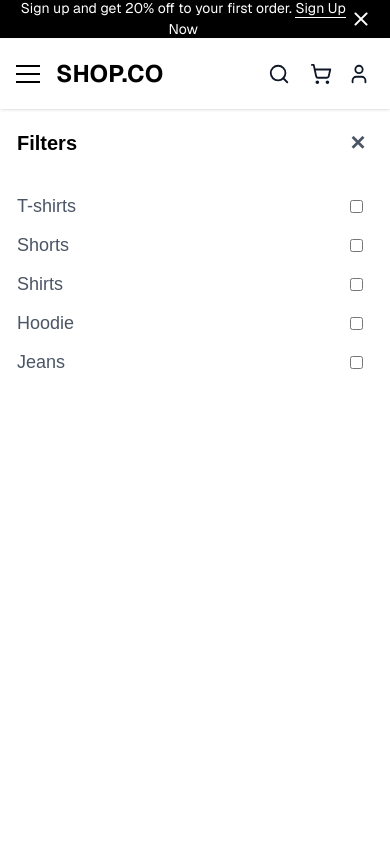
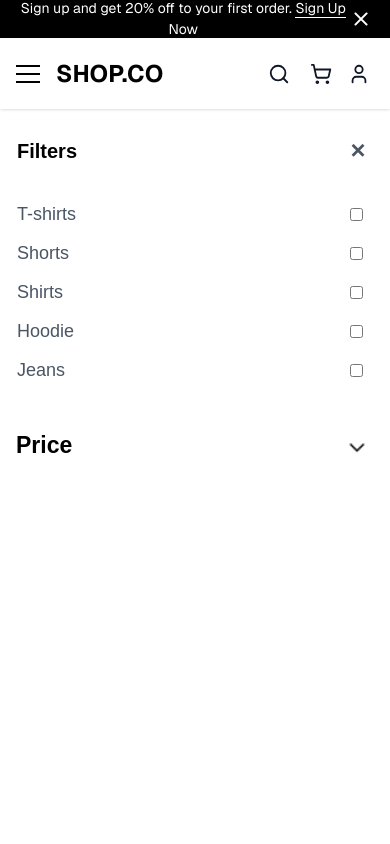
Before and after one commit to Lashagorakudashvili/clothes-shop, a Next.js app: page /Casual in a window 390 px wide. Both pictures are taken after a click on the button 357 px from the left and 196 px from the top of the page. Shown: the top 844 px of the page. Built offline with nearby package versions, Linux system fonts and the light colour scheme.

Commit message:
price range added (+ some fixes)

```diff
--- a/package.json
+++ b/package.json
@@ -9,13 +9,15 @@
     "lint": "next lint"
   },
   "dependencies": {
+    "@babel/runtime": "^7.27.6",
     "@popperjs/core": "^2.11.8",
     "bootstrap": "^5.3.6",
     "lucide-react": "^0.510.0",
     "next": "15.3.2",
     "react": "^19.0.0",
     "react-dom": "^19.0.0",
-    "react-icons": "^5.5.0"
+    "react-icons": "^5.5.0",
+    "react-slider": "^2.0.6"
   },
   "devDependencies": {
     "@eslint/eslintrc": "^3",
@@ -23,6 +25,7 @@
     "@types/node": "^20",
     "@types/react": "^19",
     "@types/react-dom": "^19",
+    "@types/react-slider": "^1.3.6",
     "tailwindcss": "^4",
     "typescript": "^5"
   }
--- a/src/app/[category]/page.tsx
+++ b/src/app/[category]/page.tsx
@@ -5,6 +5,7 @@ import { usePathname } from 'next/navigation';
 import Link from 'next/link';
 import React, { useEffect, useRef, useState } from "react";
 import Image from "next/image";
+import ReactSlider from 'react-slider';
 
 
 export default function CategoryPage() {
@@ -14,7 +15,8 @@ export default function CategoryPage() {
   const [isFilterOpen, setIsFilterOpen] = useState(false);
 
 
-{/* ///////////// mobile filter (no scroll when filters open) ////////////// */}
+{/* ///////////// mobile filter ////////////// */}
+  {/* ///////////// no scroll when filters open ////////////// */}
   const panelRef = useRef<HTMLDivElement>(null);
 
     useEffect(() => {
@@ -27,6 +29,7 @@ const panelRef = useRef<HTMLDivElement>(null);
       if (isFilterOpen) {
         document.addEventListener('mousedown', handleClickOutside);
         document.body.style.overflow = 'hidden';
+
       }
       else {
         document.body.style.overflow = '';
@@ -37,7 +40,23 @@ const panelRef = useRef<HTMLDivElement>(null);
         document.body.style.overflow = '';
       };
     }, [isFilterOpen, setIsFilterOpen]);
-{/* ///////////// mobile filter (no scroll when filters open) ////////////// */}
+  {/* ///////////// no scroll when filters open ////////////// */}
+
+
+  {/* ///////////// mobile price dropdown  ////////////// */}
+  const [isPriceDropDownOpen, setisPriceDropDownOpen] = useState(false);
+
+  const togglePriceDropdown = () => {
+    setisPriceDropDownOpen(prev => !prev);
+  }
+
+
+
+  {/* ///////////// mobile price dropdown  ////////////// */}
+
+
+
+{/* ///////////// mobile filter ////////////// */}
 
 
   return (
@@ -49,7 +68,7 @@ const panelRef = useRef<HTMLDivElement>(null);
 
 
       {/* ///////////// mobile filter ////////////// */}
-      <section className="relative container block md:hidden">
+      <section  id='' className="relative container md:hidden">
         <div className="flex justify-between items-center px-[0.8rem] mt-[12px]">
           <div>
             <span className="text-black font-bold text-[24px]">{category}</span>
@@ -58,6 +77,7 @@ const panelRef = useRef<HTMLDivElement>(null);
             </span>
           </div>
 
+          {/* filter button */}
           <button onClick={() => setIsFilterOpen(true)}>
             <Image
               src="/filter-btn.png"
@@ -67,19 +87,25 @@ const panelRef = useRef<HTMLDivElement>(null);
               className="w-[40px] h-[40px]"
             />
           </button>
+          {/* filter button */}
         </div>
 
-        {/* first filter and main dropdown */}
+        {/* filter dropdown */}
         <div
           ref={panelRef}
           className={`
-            fixed my-[7rem] pr-[8px] top-0 right-0 z-40 h-screen bg-white border-l rounded-l-lg shadow-md
-            overflow-hidden transition-[width] duration-500 ease-in-out
-            ${isFilterOpen ? 'w-full' : 'w-0'}
+            fixed -mt-[6rem] z-40 h-screen w-full  bg-white border-l rounded-l-lg shadow-md
+            transition-transform duration-500 ease-in-out
+            ${isFilterOpen ? 'translate-x-0' : 'translate-x-full'}
           `}
         >
-          <div className={`transition-opacity duration-300 ${isFilterOpen ? 'opacity-100' : 'opacity-0'}
-                            h-full overflow-y-auto`}>
+          <div
+            className={`
+              transition-opacity duration-300 h-full overflow-y-auto
+              ${isFilterOpen ? 'opacity-100 mr-[8px]' : 'opacity-0'}
+            `}>
+
+            {/* X button */}
             <div className="flex justify-between items-center px-4 pt-4">
               <span className="font-bold text-[20px] text-black">Filters</span>
               <button
@@ -89,8 +115,12 @@ const panelRef = useRef<HTMLDivElement>(null);
                 ✕
               </button>
             </div>
+            {/* X button */}
 
-            {/* Type of clothes */}
+
+            {/*/////////////////// filter elements ///////////////////*/}
+            <div>
+              {/* first filter elements */}
               <div className="flex flex-col gap-3 text-[18px] mt-[35px] px-4">
                 {['T-shirts', 'Shorts', 'Shirts', 'Hoodie', 'Jeans'].map((item) => (
                   <label key={item} className="flex justify-between items-center gap-2">
@@ -99,19 +129,63 @@ const panelRef = useRef<HTMLDivElement>(null);
                   </label>
                 ))}
               </div>
-            {/* Type of clothes */}
+              {/* first filter elements */}
+
+
+              {/* second filter elements */}
+              <div className='mt-[44px] px-[15px]'>
+                <div className='flex justify-between'>
+                  <span className='text-black text-[23px] font-bold'>Price</span>
+                  <Image
+                    className={`hover:cursor-pointer transition-transform duration-100 h-[20px] w-[20px] mt-[9px]  ${isPriceDropDownOpen ? 'rotate-180' : ''}`}
+                    onClick={togglePriceDropdown}
+                    src="/Arrow-Down.png"
+                    alt="Arrow Down"
+                    width={20}
+                    height={20}
+                  />
+                </div>
+
+                {/* price range */}
+                <div className={`px-[20px] ${isPriceDropDownOpen ? 'block' : 'hidden'}`}>
+                  <ReactSlider
+                    className="horizontal-slider w-full h-2 rounded mt-[30px] mx-auto"
+                    trackClassName="example-track bg-black rounded h-full"
+                    defaultValue={[0, 100]}
+                    ariaLabel={['Lower thumb', 'Upper thumb']}
+                    ariaValuetext={state => `Thumb value ${state.valueNow}`}
+                    pearling
+                    minDistance={15}
+                    renderThumb={(props, state) => {
+                      const { key, ...rest } = props;
+                      return (
+                        <div key={key} {...rest} className="relative flex flex-col items-center -mt-2">
+                          <div className="h-6 w-6 bg-black rounded-full cursor-grab shadow-md" />
+                          <div className="mt-[10px] text-[20px] font-[500] text-black select-none">${state.valueNow}</div>
+                        </div>
+                      );
+                    }}
+                  />
+                </div>
+               {/* price range */}
+              </div>
+              {/* second filter elements */}
+
+
+
+              {/*/////////////////// third filter elements ///////////////////*/}
+
+              {/*/////////////////// third filter elements ///////////////////*/}
+
+
+
+            </div>
+            {/*/////////////////// filter elements ///////////////////*/}
+
+
           </div>
         </div>
-        {/* first filter and main dropdown */}
-
-
-        {/*
-        <div>
-
-        </div>
-        */}
-
-
+        {/* filter dropdown */}
       </section>
       {/* ///////////// mobile filter ////////////// */}
 
--- a/src/components/Navbar.tsx
+++ b/src/components/Navbar.tsx
@@ -128,7 +128,7 @@ const Navbar = () => {
     // Close dropdown menus when clicking outside, but with special search behavior
 
     const toggleShopDropdown = () => {
-        setIsShopDropdownOpen(!isShopDropdownOpen);
+        setIsShopDropdownOpen(prev => !prev);
     };
 
     const toggleMenu = () => {
@@ -289,10 +289,10 @@ const Navbar = () => {
                                 </div>
                                 <div className="px-4 py-2 hover:bg-gray-100">
                                     <button
-                                        onClick={() => setSelectedCategory(selectedCategory === 'formal' ? '' : 'formal')}
+                                        onClick={() => setSelectedCategory(selectedCategory === 'Formal' ? '' : 'Formal')}
                                         className={`
                                             px-4 py-2 cursor-pointer w-full text-left border-b-2 border-transparent
-                                            ${selectedCategory === 'formal' ? 'bg-black text-white rounded-3xl' : 'hover:bg-gray-100'}
+                                            ${selectedCategory === 'Formal' ? 'bg-black text-white rounded-3xl' : 'hover:bg-gray-100'}
                                             hover:border-black
                                         `}
                                     >
@@ -301,10 +301,10 @@ const Navbar = () => {
                                 </div>
                                 <div className="px-4 py-2 hover:bg-gray-100">
                                     <button
-                                        onClick={() => setSelectedCategory(selectedCategory === 'party' ? '' : 'party')}
+                                        onClick={() => setSelectedCategory(selectedCategory === 'Party' ? '' : 'Party')}
                                         className={`
                                             px-4 py-2 cursor-pointer w-full text-left border-b-2 border-transparent
-                                            ${selectedCategory === 'party' ? 'bg-black text-white rounded-3xl' : 'hover:bg-gray-100'}
+                                            ${selectedCategory === 'Party' ? 'bg-black text-white rounded-3xl' : 'hover:bg-gray-100'}
                                             hover:border-black
                                         `}
                                     >
@@ -313,10 +313,10 @@ const Navbar = () => {
                                 </div>
                                 <div className="px-4 py-2 hover:bg-gray-100">
                                     <button
-                                        onClick={() => setSelectedCategory(selectedCategory === 'gym' ? '' : 'gym')}
+                                        onClick={() => setSelectedCategory(selectedCategory === 'Gym' ? '' : 'Gym')}
                                         className={`
                                             px-4 py-2 cursor-pointer w-full text-left border-b-2 border-transparent
-                                            ${selectedCategory === 'gym' ? 'bg-black text-white rounded-3xl' : 'hover:bg-gray-100'}
+                                            ${selectedCategory === 'Gym' ? 'bg-black text-white rounded-3xl' : 'hover:bg-gray-100'}
                                             hover:border-black
                                         `}
                                     >
```
Also changed, not shown: 2 other files (tests, documents, lock files or other folders). Lines whose indentation alone changed are shown as unchanged.
